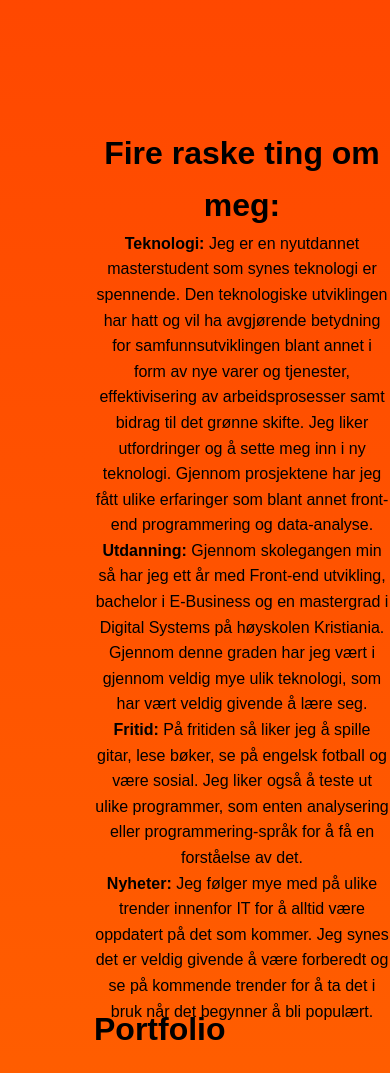
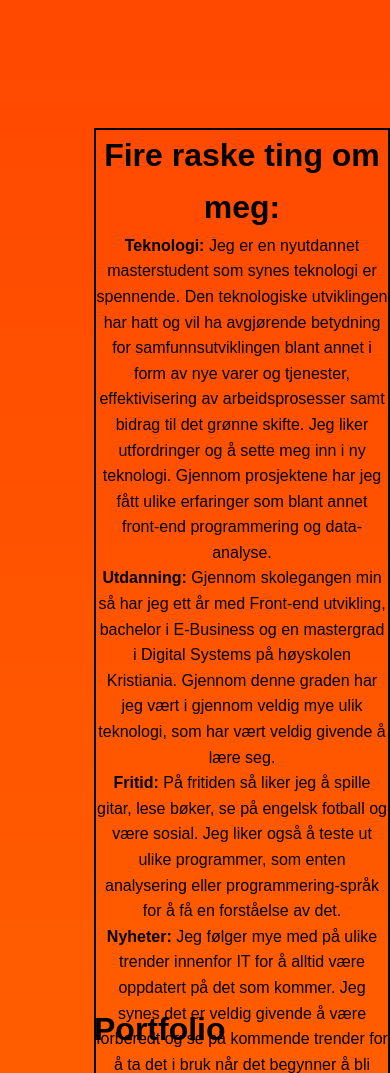
Before and after one commit to Jbergset/JorgenBergset, a plain HTML site: page index.html in a window 390 px wide. Shown: the part 1040-2113 px from the top of the page. Drawn offline with Linux system fonts and the light colour scheme.

Commit message:
update mobile v.3

```diff
--- a/index.css
+++ b/index.css
@@ -49,6 +49,7 @@ body {
     text-align: center;
     justify-content: center;
     align-items: center;
+    border: 2px solid black;
 }
 
 .typing {
@@ -454,7 +455,7 @@ body {
     }
 }
 
-@media screen and (max-width : 500px) {
+@media screen and (max-width : 490px) {
     .omMeg {
         visibility: hidden;
         margin-bottom: 95vh;
```
